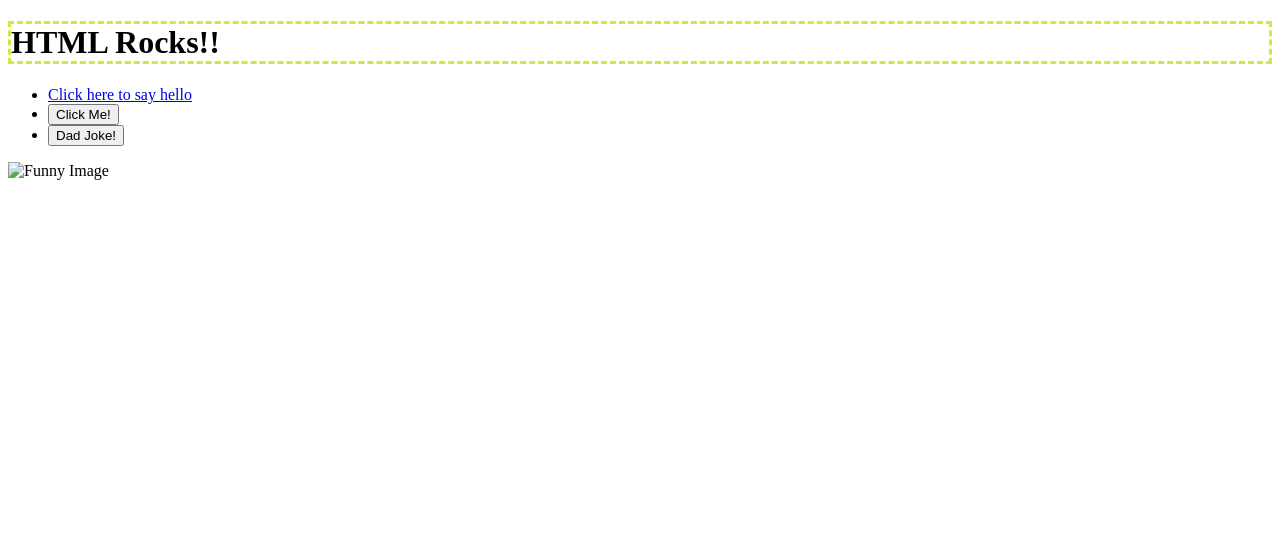
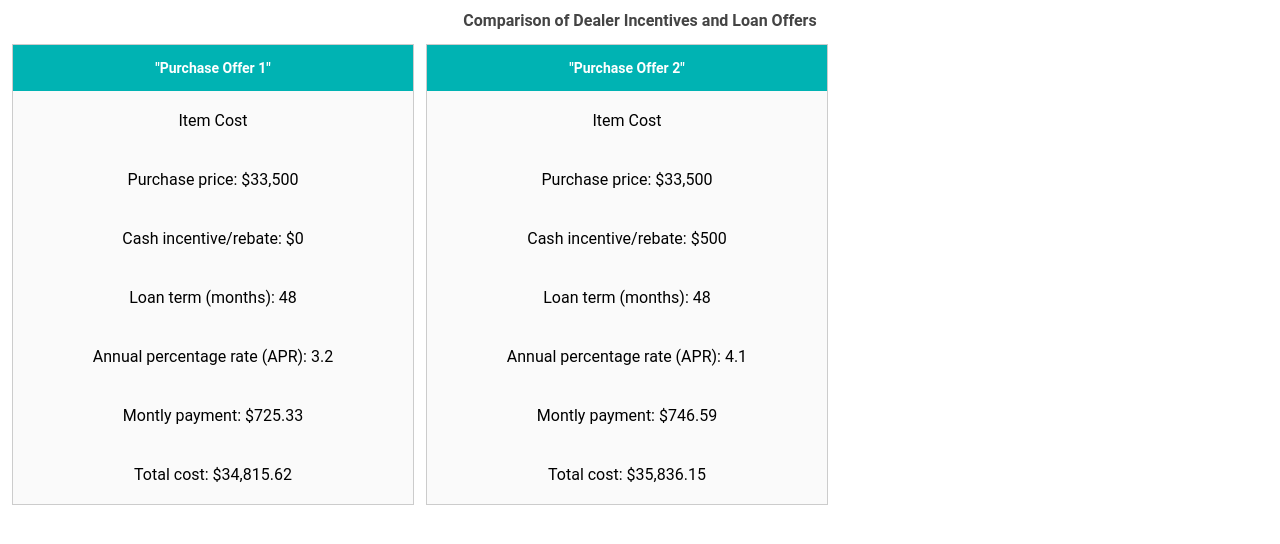
Before and after one commit to WonderGeekWoman/05.03-Lab_Advanced-CSS_Ch-5, a website: page index.html in a window 1280 px wide. Drawn offline with Linux system fonts and the light colour scheme; files that its build step writes are made by us from their sources.

Commit message:
almost done

```diff
--- a/index.html
+++ b/index.html
@@ -3,23 +3,65 @@
 
 <head>
   <meta charset="utf-8">
-  <title>CS208 - Starter Code (UPDATE ME)!</title>
+  <title>Comparison of Dealer Incentives and Loan Offers</title>
   <meta name="description" content="">
   <meta name="viewport" content="width=device-width, initial-scale=1">
   <link rel="stylesheet" href="style.css">
 </head>
 
 <body>
-  <h1>HTML Rocks!!</h1>
-  <ul>
-  <li><a href="/hello">Click here to say hello</a></li>
-  <li><button id="hello-link">Click Me!</button></li>
-  <li><button id="joke-button">Dad Joke!</button></li>
-  <script src="script.js"></script>
-  </ul>
-  <img src="funny.png" alt="Funny Image" width="300" height="200">
+  <h1>Comparison of Dealer Incentives and Loan Offers</h1>
+    <section class="offer">
+      <h2 class="offer-title">"Purchase Offer 1"</h2>
+        <div class="offer-contents">
+          Item Cost
+        </div>
+        <div class="offer-contents">
+          Purchase price: $33,500
+        </div>
+        <div class="offer-contents">
+          Cash incentive/rebate: $0
+        </div>
+        <div class="offer-contents">
+          Loan term (months): 48
+        </div>
+        <div class="offer-contents">
+          Annual percentage rate (APR): 3.2
+        </div>
+        <div class="offer-contents">
+          Montly payment: $725.33
+        </div>
+        <div class="offer-contents">
+          Total cost: $34,815.62
+        </div>
+    </section>
 
-  <h2 id="joke-display"></h2>
+
+    <section class="offer">
+      <h2 class="offer-title">"Purchase Offer 2"</h2>
+        <div class="offer-contents">
+          Item Cost
+        </div>
+        <div class="offer-contents">
+          Purchase price: $33,500
+        </div>
+        <div class="offer-contents">
+          Cash incentive/rebate: $500
+        </div>
+        <div class="offer-contents">
+          Loan term (months): 48
+        </div>
+        <div class="offer-contents">
+          Annual percentage rate (APR): 4.1
+        </div>
+        <div class="offer-contents">
+          Montly payment: $746.59
+        </div>
+        <div class="offer-contents">
+          Total cost: $35,836.15
+        </div>
+    </section>
+  </container>
 </body>
 
 </html>
```
Also changed, not shown: dist/style.css, 1 other file.
